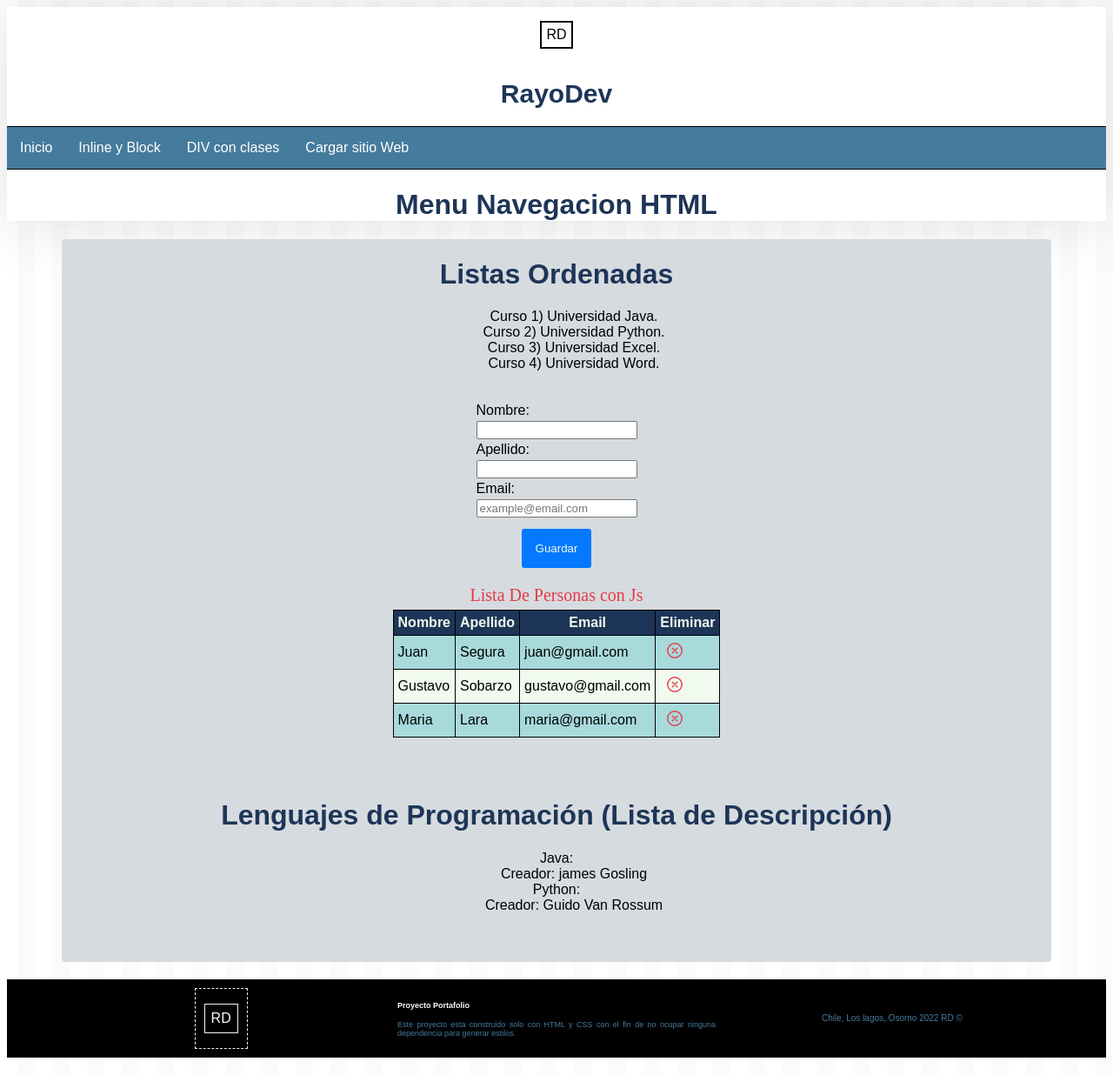
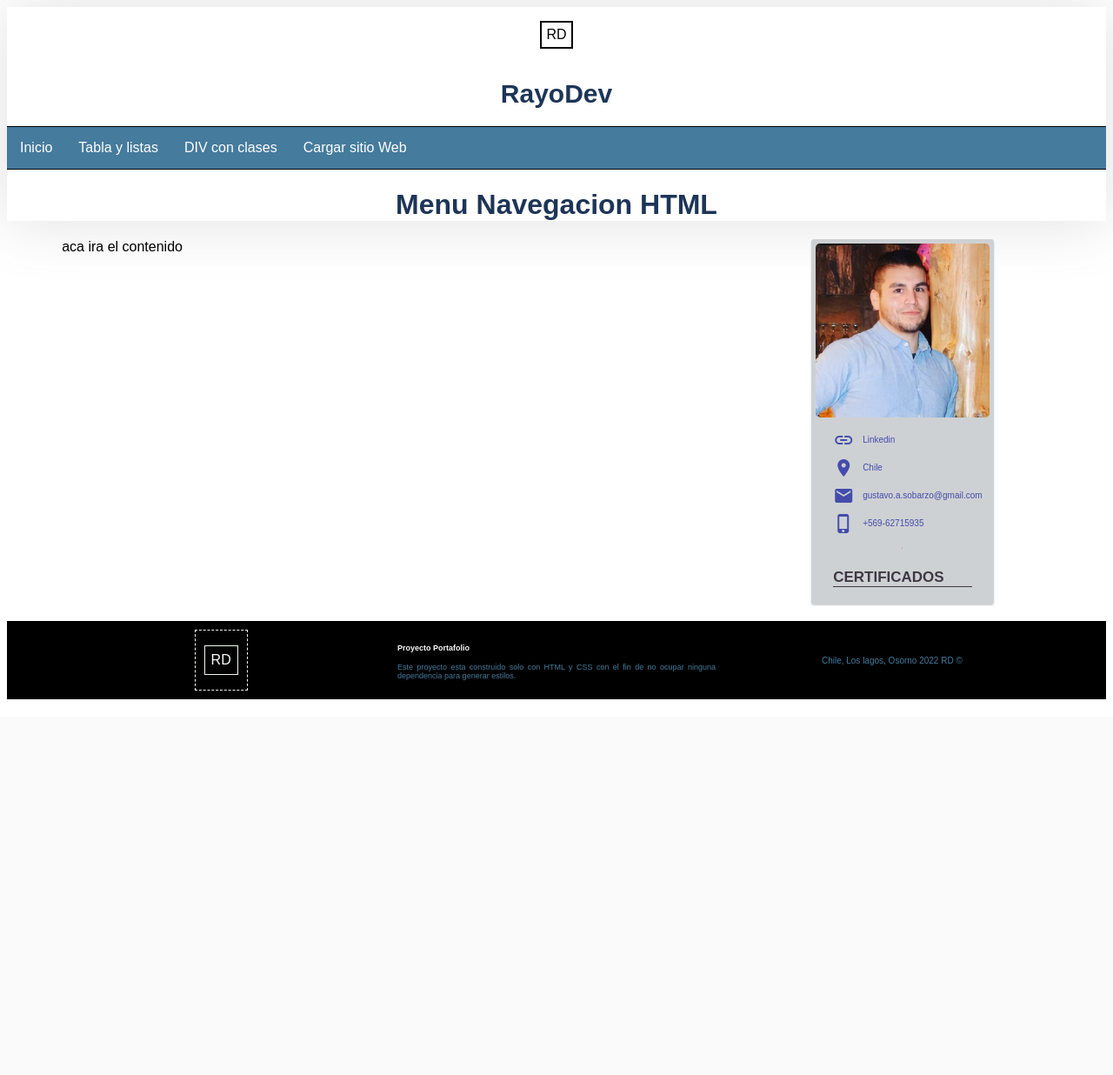
Before and after one commit to gustavo-sobarzo/PuroHtmlyCss, a PHP site: page / in a window 1280 px wide. Shown: the whole page at 87% size. After the commit the page ends 804 px from the top, so only its background shows below. Run offline with PHP 8.4, Linux system fonts and the light colour scheme.

Commit message:
Update18

```diff
--- a/bodyFooter/head.html
+++ b/bodyFooter/head.html
@@ -21,7 +21,7 @@
                 </div>
                 <ul id="ulMenu" class="elivi">
                     <li class="fac"><a href="/index.html" title="">Inicio</a></li>
-                    <li class="fac"><a href="/web/inline.html" title="">Inline y Block</a></li>
+                    <li class="fac"><a href="/web/tablasListas.html" title="">Tabla y listas</a></li>
                     <li class="fac"><a href="/web/acercade.html" title="">DIV con clases</a></li>
                     <li class="fac"><a href="/web/sitioweb.html" title="">Cargar sitio Web</a></li>
                 </ul>
--- a/css/styles.css
+++ b/css/styles.css
@@ -84,7 +84,13 @@ ol li::after {
   display: grid;
   margin-left: auto;
   margin-right: auto;
-  gap: 3px;
+  border-radius: 8px;
+  gap: 8px;
+}
+#nombre, #apellido, #email{
+  border-radius: 2px;
+  padding: 7px;
+  border: 1px solid rgb(153, 153, 153);
 }
 @media screen and (max-width: 500px){
   label{
@@ -119,33 +125,35 @@ ol li::after {
 
 /*----------------------------Estilos de Tabla--------------------------*/
 .contTabla {
-
   margin-left: auto;
   margin-right: auto;
-  margin-bottom: 30px;
+
 }
 table,
 th,
 td {
-  border: 1px solid black;
+  border: 1px solid rgb(148, 142, 142);
   border-collapse: collapse;
   padding: 5px;
 }
 caption {
-  color: #e63946;
-  font-family: "Trocchi", serif;
+  color: #000000;
+
   font-size: 20px;
   margin-bottom: 5px;
 }
 th {
   color: #f1faee;
-  background-color: #1d3557;
+  background-color: #547db8;
+}
+tr{
+  text-align: center;
 }
 tr:nth-child(even) {
   background-color: #f1faee;
 }
 tr:nth-child(odd) {
-  background-color: #a8dadc;
+  background-color: #add8f5;
 }
 
 /*------------------------Listas de Descripcion----------------------*/
--- a/css/stylesHeadFooter.css
+++ b/css/stylesHeadFooter.css
@@ -1,4 +1,6 @@
-
+*{
+  font-family: Arial, Helvetica, sans-serif;
+}
 .cabecero {
   width: 100%;
   background-color: white;
--- /dev/null
+++ b/css/stylesIndex.css
@@ -0,0 +1,101 @@
+*{
+    font-family: Arial, Helvetica, sans-serif;
+}
+/*----------------------------Estilos General Body----------------------------*/
+body {
+    min-width: 360px;
+  }
+.contenedor{
+    width: 90%;
+    margin: auto;
+
+}
+.contenedorGrid{
+    display: grid;
+    grid-template-columns: 70% 30%;
+    box-sizing: border-box;
+}
+
+/*------------------------------------------------------------------------------------*/
+.presentacion{
+    background-color: #ced1d3;
+    max-width: 200px;
+    display: grid;
+    grid-template-columns: 1fr;
+    margin-left: auto;
+    margin-right: auto;
+    text-align: center;
+    padding: 5px;
+    border-radius: 3px;
+    box-shadow: 0 2px 2px rgba(0, 0, 0, 0.2);
+}
+
+/*-------------------------------Estilo imagen perfil---------------------------------*/
+.contImg{
+    max-width: 250px;
+}
+.img{
+    max-width: 100%;
+    height: auto;
+    margin-left: auto;
+    margin-right: auto;
+    border-radius: 5px;
+}
+
+/*--------------------------------------------------*/
+.datosContacto{
+    margin-top: 10px;
+    text-align: left;
+    margin-left: 20px;
+
+    display: grid;
+}
+.linkedin{
+    text-decoration: none;
+    color: #434CAB;
+    font-size: 10px;
+    margin-bottom: 8px;
+}
+.material-icons{
+    vertical-align: middle;
+    margin-right: 10px;
+
+}
+@media screen and (max-width: 780px) {
+    #email{
+        font-size: 8px;
+
+    }
+    #emailicon, #gps, #link, #phone{
+        font-size: 13px;
+    }
+    .contenedorGrid{
+        grid-template-columns: 50% auto;
+    }
+    .contImg{
+        max-width: 100px;
+        margin-left: auto;
+        margin-right: auto;
+    }
+    .certificados{
+        font-size: small;
+    }
+    .presentacion{
+
+
+    }
+    .datosContacto{
+        max-width: 150px;
+    }
+}
+/*-----------------------------------------------------*/
+.certificados{
+    text-align: left;
+    margin-left: 20px;
+    margin-right: 20px;
+}
+.certificados h2{
+    color: #3F3844;
+    font-size: 17px;
+    border-bottom: 1px solid;
+}
--- a/index.html
+++ b/index.html
@@ -4,8 +4,12 @@
 <head>
   <meta charset="UTF-8" />
   <meta http-equiv="X-UA-Compatible" content="IE=edge" />
-  <link rel="stylesheet" href="css/styles.css" />
   <meta name="viewport" content="width=device-width, initial-scale=1.0">
+  <link rel="stylesheet" href="/css/stylesIndex.css">
+  <link rel="stylesheet" href="https://fonts.googleapis.com/icon?family=Material+Icons">
+  <script src="https://code.jquery.com/jquery-3.3.1.js" integrity="sha256-2Kok7MbOyxpgUVvAk/HJ2jigOSYS2auK4Pfzbm7uH60="
+    crossorigin="anonymous">
+    </script>
   <script src="https://code.jquery.com/jquery-3.3.1.js" integrity="sha256-2Kok7MbOyxpgUVvAk/HJ2jigOSYS2auK4Pfzbm7uH60="
     crossorigin="anonymous">
     </script>
@@ -17,57 +21,34 @@
   <title>Contenido</title>
 </head>
 
-<body onload="cargarApp()">
+<body>
   <div id="header">
   </div>
-  <div class="contenedorPrincipal">
 
+  <div class="contenedor">
+    <div class="contenedorGrid">
+      <div class="contenido">
+        aca ira el contenido
+      </div>
 
-    <div class="listasOrdenadas">
-      <h1>Listas Ordenadas</h1>
-      <ol>
-        <li>Universidad Java</li>
-        <li>Universidad Python</li>
-        <li>Universidad Excel</li>
-        <li>Universidad Word</li>
-      </ol>
+      <div class="presentacion">
+        <div class="contImg">
+          <img class="img" src="/imagenes/perfil.jpg" alt="">
+        </div>
+        <div class="datosContacto">
+          <a class="linkedin" href="http://www.linkedin.com/in/gustavo-sobarzo-novoa-28ab99107" target="_blank"><i
+              class="material-icons" id="link">link</i>Linkedin</a>
+          <a class="linkedin" href="" target="_blank"><i class="material-icons" id="gps">location_on</i>Chile</a>
+          <a class="linkedin" href="" target="_blank" id="email"><i class="material-icons" id="emailicon">email</i>gustavo.a.sobarzo@gmail.com</a>
+          <a class="linkedin" href="" target="_blank"><i class="material-icons" id="phone">phone_iphone</i>+569-62715935</a>
+        </div>
+        <hr>
+        <div class="certificados">
+          <h2>CERTIFICADOS</h2>
+        </div>
+      </div>
     </div>
 
-    <form id="form" onsubmit="return false" class="input">
-      <label for="">Nombre:</label>
-      <input id="nombre" type="text" autocomplete="off">
-      <label for="">Apellido:</label>
-      <input id="apellido" type="text" autocomplete="off">
-      <label for="">Email:</label>
-      <input id="email" type="email" placeholder="example@email.com" autocomplete="off">
-      <button id="btnGuardar" onclick="agregarCliente()">Guardar</button>
-    </form>
-
-    <div class="contTabla">
-      <table class="tabla">
-        <caption>
-          Lista De Personas con Js
-        </caption>
-        <tr>
-          <th>Nombre</th>
-          <th>Apellido</th>
-          <th>Email</th>
-          <th>Eliminar</th>
-        </tr>
-        <tbody id="tablita">
-        </tbody>
-      </table>
-    </div>
-
-    <div class="listaDescripcion">
-      <h1>Lenguajes de Programación (Lista de Descripción)</h1>
-      <dl>
-        <dt>Java:</dt>
-        <dd>Creador: james Gosling</dd>
-        <dt>Python:</dt>
-        <dd>Creador: Guido Van Rossum</dd>
-      </dl>
-    </div>
   </div>
 
   <div id="footer"></div>
@@ -77,10 +58,10 @@
       $("#footer").load("bodyFooter/footer.html");
     });
   </script>
+  <script src="https://code.jquery.com/jquery-1.12.4.min.js"></script>
 
   <script src="/jquery/Cliente.js"></script>
   <script src="/jquery/app.js"></script>
-  <script type="module" src="https://unpkg.com/ionicons@5.5.2/dist/ionicons/ionicons.esm.js"></script>
-  <script nomodule src="https://unpkg.com/ionicons@5.5.2/dist/ionicons/ionicons.js"></script>
 </body>
+
 </html>
--- a/jquery/app.js
+++ b/jquery/app.js
@@ -1,6 +1,7 @@
 const clientes = [new Cliente('Juan', 'Segura', 'juan@gmail.com'),
 new Cliente('Gustavo', 'Sobarzo', 'gustavo@gmail.com'),
-new Cliente('Maria', 'Lara', 'maria@gmail.com')];
+new Cliente('Maria', 'Lara', 'maria@gmail.com'),
+new Cliente('dasd', 'daasda', 'maria@gmail.com')];
 
 const cargarApp = () => {
   crearListaCliente();
@@ -33,9 +34,22 @@ let agregarCliente = () => {
   let email = formulario['email'];
 
   if (nombre.value !== '' && apellido.value !== '' && email.value !== '') {
+
     clientes.push(new Cliente(nombre.value, apellido.value, email.value))
     crearListaCliente();
   } else {
     alert('hay campos vacios!')
   }
 }
+
+
+const busqueda = clientes.reduce((acc, cliente) => {
+  acc[cliente.email] = ++acc[cliente.email] || 0;
+  return acc;
+}, {});
+
+const duplicados = clientes.filter( (cliente) => {
+	return busqueda[cliente.email];
+});
+
+console.log(duplicados)
```
Also changed, not shown: web/tablasListas.html (added, +86 -0 lines), imagenes/perfil.jpg (added).
